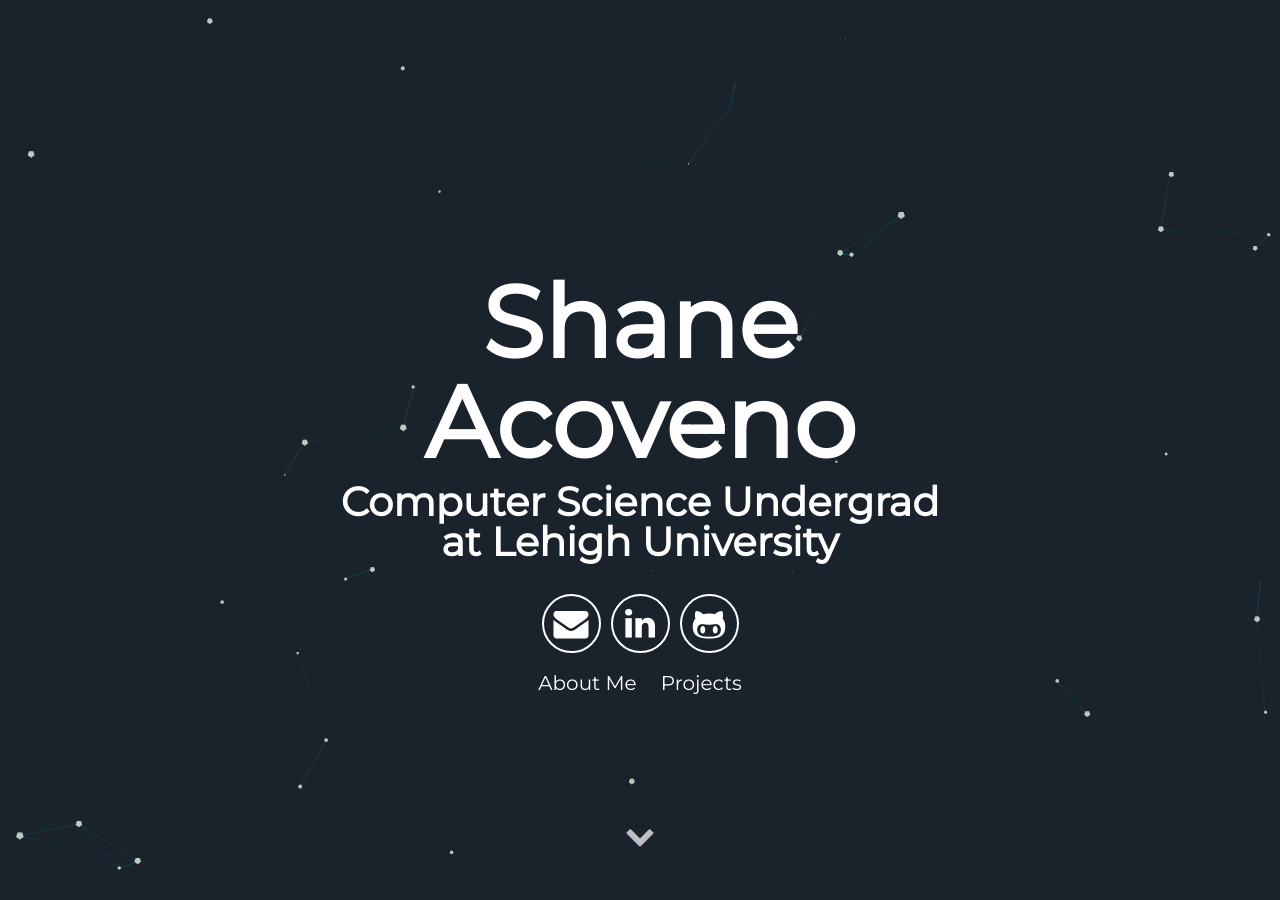
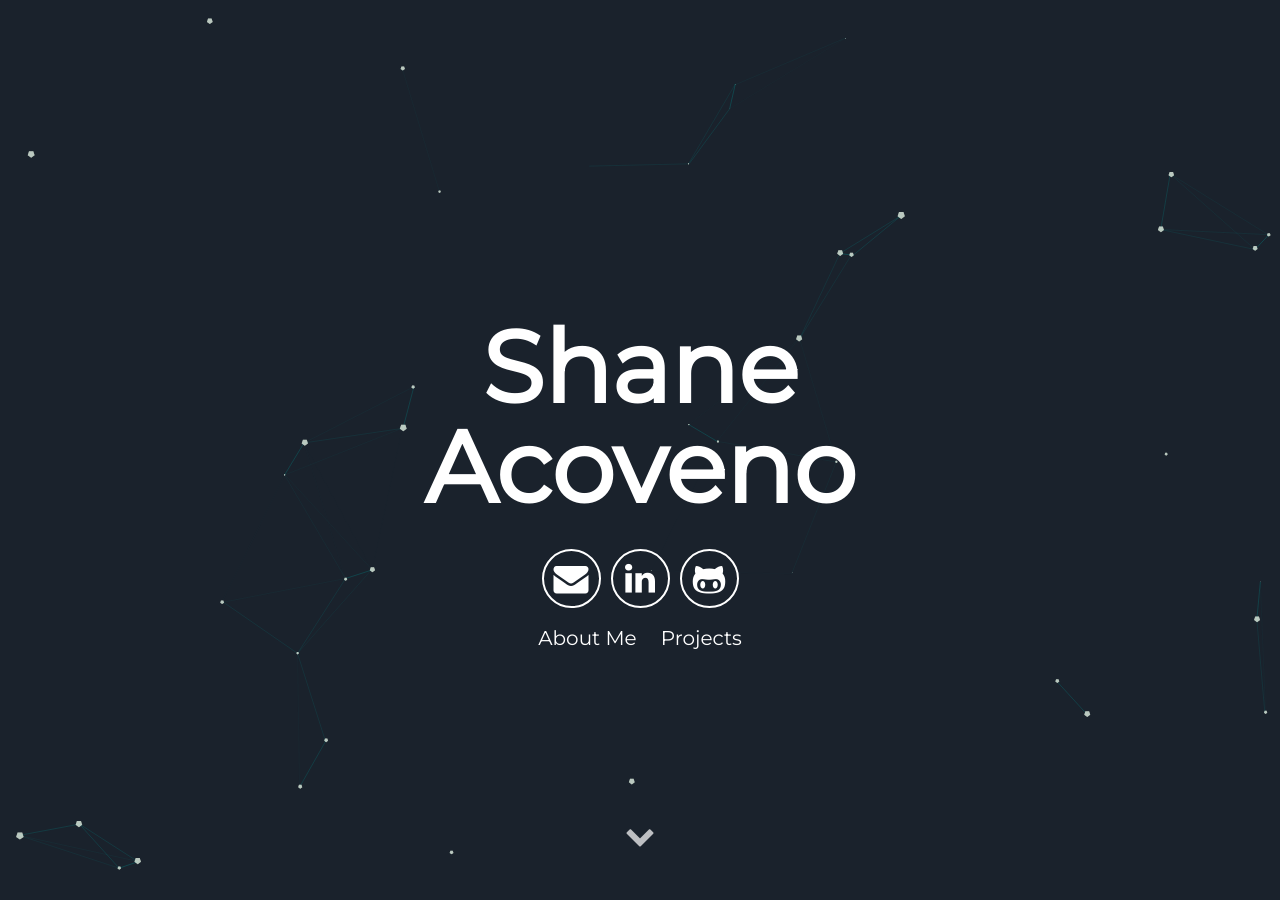
Before and after one commit to shaneacoveno/shaneacoveno.github.io, a Jekyll site: the page built from index.html, in a window 1280 px wide and 900 px high. Built offline with Jekyll 4.4.1, drawn with Linux system fonts in a browser that asks for light colours.

Commit message:
Update header.html

```diff
--- a/_includes/header.html
+++ b/_includes/header.html
@@ -2,7 +2,7 @@
   <div class="header">
       <h1>
         <span class="site-title">{{site.username}}</span>
-        <span class="site-description">{{site.user_title}}</span>
+        <span "Computer Science Undergrad at Lehigh University" </span>
       </h1>
       <div class="header-icons">
         <a aria-label="Send email" href="mailto:shaneacoveno@gmail.com"><i class="icon fa fa-envelope"></i></a>
```
